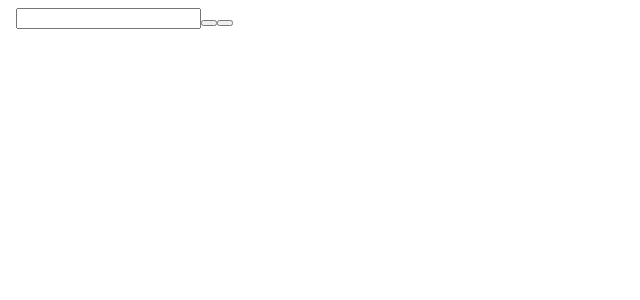
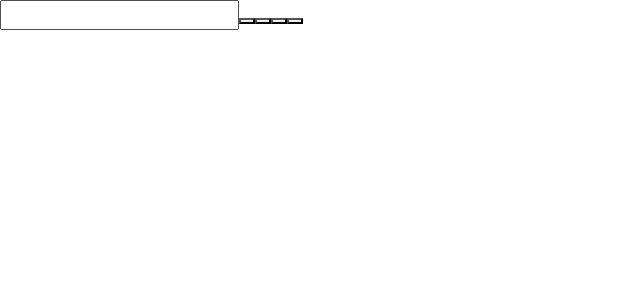
Before and after one commit to YuuyaOkatani/AngularProject3, an Angular app: page / in a window 1280 px wide. Shown: the top 300 px of the page, without its empty margins (0-640 px from the left). Built offline with nearby package versions, Linux system fonts and the light colour scheme.

Commit message:
tentativa de colocar bootstrap

```diff
--- a/package.json
+++ b/package.json
@@ -18,6 +18,8 @@
     "@angular/platform-browser": "^17.2.0",
     "@angular/platform-browser-dynamic": "^17.2.0",
     "@angular/router": "^17.2.0",
+    "bootstrap": "^5.3.3",
+    "bootstrap-icons": "^1.11.3",
     "primeng": "^17.9.0",
     "rxjs": "~7.8.0",
     "tslib": "^2.3.0",
--- a/src/app/calc/calc.component.html
+++ b/src/app/calc/calc.component.html
@@ -4,9 +4,14 @@
     <meta charset="UTF-8">
     <meta name="viewport" content="width=device-width, initial-scale=1.0">
     <link rel="stylesheet" href="../styles/css/estilo.css">
+    <link href="https://cdn.jsdelivr.net/npm/bootstrap@5.3.3/dist/css/bootstrap.min.css" rel="stylesheet" integrity="sha384-QWTKZyjpPEjISv5WaRU9OFeRpok6YctnYmDr5pNlyT2bRjXh0JMhjY6hW+ALEwIH" crossorigin="anonymous">
+    <script src="https://cdn.jsdelivr.net/npm/bootstrap@5.3.3/dist/js/bootstrap.bundle.min.js" integrity="sha384-YvpcrYf0tY3lHB60NNkmXc5s9fDVZLESaAA55NDzOxhy9GkcIdslK1eN7N6jIeHz" crossorigin="anonymous"></script>
+
     <title>Document2</title>
 </head>
 <body>
+
+
     <div class="component3">
         <div class="component1">
 
@@ -15,8 +20,15 @@
 
 
 
-            <button class="button1"></button>
+            <button class="button1">
+                <i class="bi bi-plus" ></i>
+
+
+            </button>
             <button class="button2"></button>
+            <button class="button3"></button>
+            <button class="button4"></button>
+
 
 
 
@@ -53,5 +65,6 @@
     </div>
 
 
+
 </body>
 </html>
--- a/src/app/styles/css/estilo.css
+++ b/src/app/styles/css/estilo.css
@@ -61,6 +61,45 @@
 }
 
 
+.button3{
+    height: 100px;
+    width: 100px;
+    background-color: orange;
+    border-radius: 10px;
+    position: absolute;
+    margin: 10px;
+    margin-left: 115px;
+    top: 205px;
+
+
+
+}
+.button3:active{
+    background-color: rgba(255, 166, 0, 0.63);
+    box-shadow: o 5px #666;
+    transform: translateY(4px);
+}
+
+.button4{
+    height: 100px;
+    width: 100px;
+    background-color: orange;
+    border-radius: 10px;
+    position: absolute;
+    margin: 10px;
+
+    top: 205px;
+
+
+
+}
+.button4:active{
+    background-color: rgba(255, 166, 0, 0.63);
+    box-shadow: o 5px #666;
+    transform: translateY(4px);
+}
+
+
 
 .input1{
 
```
Also changed, not shown: 1 other file (tests, documents, lock files or other folders).
